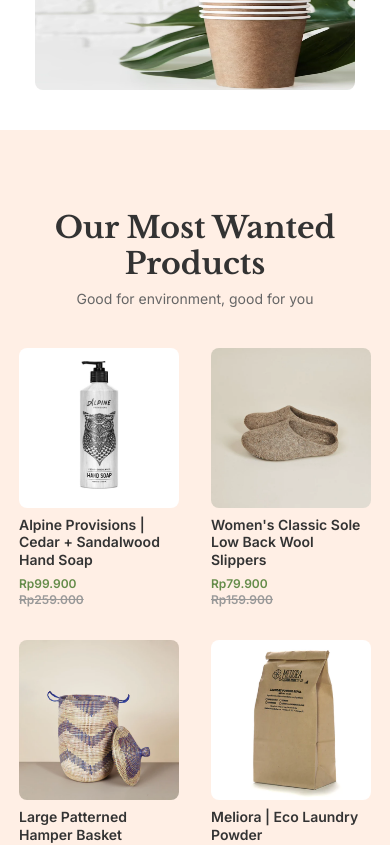
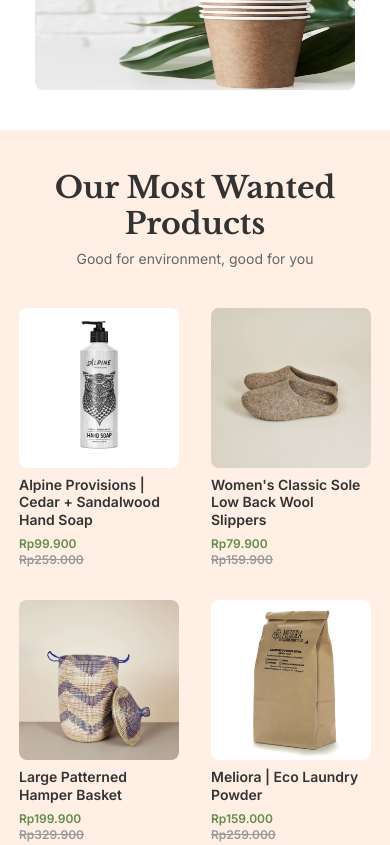
Before and after one commit to faracutrisfa/EcoShop, a React (Vite) app: page / in a window 390 px wide. Shown: the part 1860-2705 px from the top of the page. Built offline with nearby package versions, Linux system fonts and the light colour scheme.

Commit message:
style: add responsive most product style

```diff
--- a/src/components/HomePage/MostProduct.jsx
+++ b/src/components/HomePage/MostProduct.jsx
@@ -5,7 +5,7 @@
 const MostProduct = () => {
     return (
         <section className='bg-secondaryLight'>
-            <div className='px-4 lg:px-16 py-20 space-y-10'>
+            <div className='px-4 lg:px-16 py-10 lg:py-20 space-y-10'>
                 <div className='flex flex-col justify-center text-center gap-2'>
                     <h1 className='text-grey-600 text-3xl lg:text-5xl font-bold font-libre'>Our Most Wanted Products</h1>
                     <h2 className='text-sm lg:text-xl text-grey-500 leading-tight lg:leading-7 font-inter'>Good for environment, good for you</h2>
```
